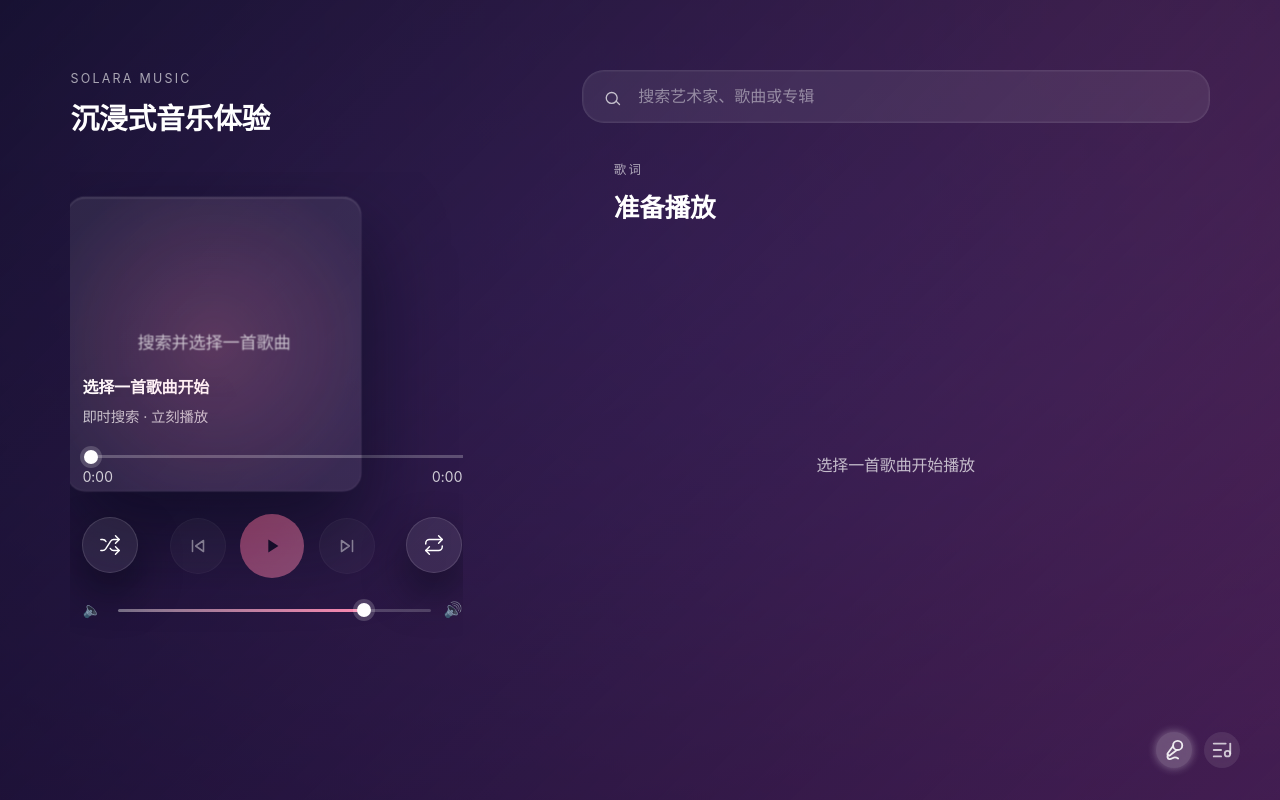
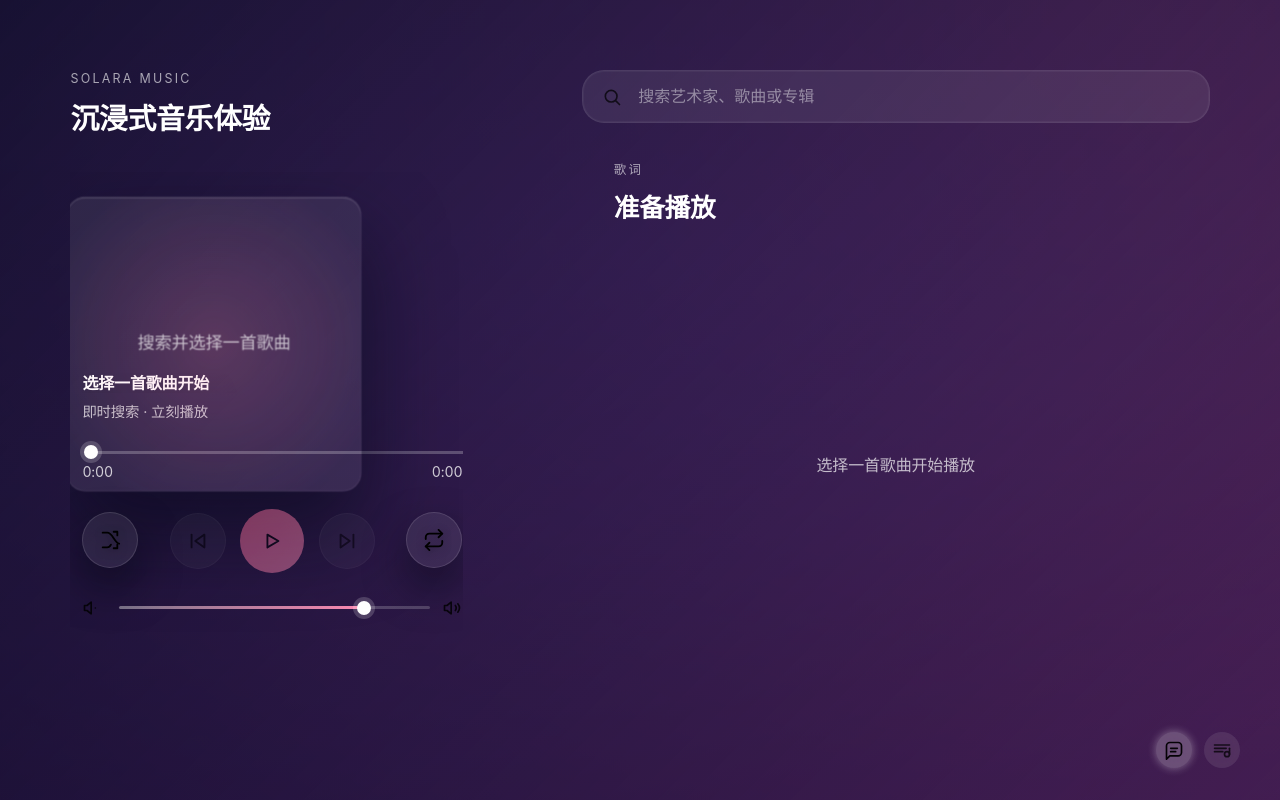
Before and after one commit to akudamatata/Solara-Apple-Music-Version, a React (Vite) app: page / in a window 1280 px wide. Built offline with nearby package versions, Linux system fonts and the light colour scheme.

Commit message:
Replace lucide icons with Apple Music SVG assets

```diff
--- a/package.json
+++ b/package.json
@@ -10,7 +10,6 @@
     "preview": "vite preview"
   },
   "dependencies": {
-    "lucide-react": "^0.545.0",
     "react": "^19.2.0",
     "react-dom": "^19.2.0"
   },
--- a/src/App.css
+++ b/src/App.css
@@ -73,6 +73,43 @@
   clip: rect(0, 0, 0, 0);
   white-space: nowrap;
   border: 0;
+}
+
+.icon {
+  display: block;
+  width: 22px;
+  height: 22px;
+  flex-shrink: 0;
+  user-select: none;
+}
+
+.control-icon {
+  width: 22px;
+  height: 22px;
+  filter: drop-shadow(0 2px 4px rgba(0, 0, 0, 0.32));
+}
+
+.play-toggle .control-icon {
+  width: 26px;
+  height: 26px;
+}
+
+.search-icon {
+  width: 20px;
+  height: 20px;
+  opacity: 0.7;
+}
+
+.volume-icon {
+  width: 20px;
+  height: 20px;
+  opacity: 0.82;
+}
+
+.quick-toggle-icon {
+  width: 20px;
+  height: 20px;
+  opacity: 0.78;
 }
 
 .app-backdrop {
@@ -375,7 +412,7 @@
   z-index: -1;
 }
 
-.control-button svg {
+.control-button .icon {
   width: 22px;
   height: 22px;
 }
@@ -398,8 +435,8 @@
   filter: drop-shadow(0 0 6px var(--accent-color));
 }
 
-.control-button.active svg {
-  color: inherit;
+.control-button.active .control-icon {
+  filter: drop-shadow(0 0 10px var(--accent-soft));
 }
 
 .control-button:disabled {
@@ -408,6 +445,10 @@
   transform: none;
   box-shadow: none;
   border-color: rgba(255, 255, 255, 0.08);
+}
+
+.control-button:disabled .control-icon {
+  filter: none;
 }
 
 .play-toggle {
@@ -491,6 +532,11 @@
   outline-offset: 3px;
 }
 
+.bottom-right button:hover .quick-toggle-icon,
+.bottom-right button.active .quick-toggle-icon {
+  opacity: 1;
+}
+
 .player-volume {
   grid-column: content-start / content-end;
   display: grid;
@@ -503,13 +549,6 @@
 
 .volume-slider {
   width: 100%;
-}
-
-.vol-min,
-.vol-max {
-  font-size: 0.95rem;
-  line-height: 1;
-  display: inline-flex;
 }
 
 .lyrics-placeholder {
@@ -559,12 +598,6 @@
   max-width: none;
   align-self: stretch;
   margin: 0;
-}
-
-.search-bar svg {
-  width: 20px;
-  height: 20px;
-  opacity: 0.7;
 }
 
 .search-bar input {
@@ -738,7 +771,7 @@
   transition: background 0.2s ease, color 0.2s ease, box-shadow 0.2s ease;
 }
 
-.segment svg {
+.segment .icon {
   width: 18px;
   height: 18px;
   opacity: 0.75;
--- a/src/App.tsx
+++ b/src/App.tsx
@@ -1,6 +1,5 @@
 import { useCallback, useEffect, useMemo, useRef, useState } from 'react'
 import type { CSSProperties } from 'react'
-import { ListMusic, Mic2, Repeat, Repeat1, Shuffle } from 'lucide-react'
 import './App.css'
 import { mergeLyrics } from './utils/lyrics'
 import type { LyricLine } from './utils/lyrics'
@@ -182,56 +181,31 @@ const formatTime = (value: number) => {
   return `${minutes}:${seconds.toString().padStart(2, '0')}`
 }
 
-const SearchIcon = () => (
-  <svg viewBox="0 0 24 24" aria-hidden="true">
-    <path
-      d="M21 21l-4.35-4.35m1.52-3.79a6.54 6.54 0 11-13.07 0 6.54 6.54 0 0113.07 0z"
-      fill="none"
-      stroke="currentColor"
-      strokeWidth="1.6"
-      strokeLinecap="round"
-      strokeLinejoin="round"
-    />
-  </svg>
+type IconProps = {
+  name: string
+  alt?: string
+  className?: string
+}
+
+const Icon = ({ name, alt = '', className }: IconProps) => (
+  <img
+    src={`/icons/${name}.svg`}
+    alt={alt}
+    className={className}
+    aria-hidden={alt === '' ? true : undefined}
+    draggable={false}
+  />
 )
 
-const PlayIcon = () => (
-  <svg viewBox="0 0 24 24" aria-hidden="true">
-    <path d="M8 5v14l11-7z" fill="currentColor" />
-  </svg>
-)
+const SearchIcon = () => <Icon name="search" className="icon search-icon" />
 
-const PauseIcon = () => (
-  <svg viewBox="0 0 24 24" aria-hidden="true">
-    <path d="M7 5h3v14H7zm7 0h3v14h-3z" fill="currentColor" />
-  </svg>
-)
+const PlayIcon = () => <Icon name="play" className="icon control-icon" />
 
-const PrevIcon = () => (
-  <svg viewBox="0 0 24 24" aria-hidden="true">
-    <path
-      d="M6 6v12M18 6l-8.5 6L18 18V6z"
-      fill="none"
-      stroke="currentColor"
-      strokeWidth="1.7"
-      strokeLinecap="round"
-      strokeLinejoin="round"
-    />
-  </svg>
-)
+const PauseIcon = () => <Icon name="pause" className="icon control-icon" />
 
-const NextIcon = () => (
-  <svg viewBox="0 0 24 24" aria-hidden="true">
-    <path
-      d="M18 6v12M6 6l8.5 6L6 18V6z"
-      fill="none"
-      stroke="currentColor"
-      strokeWidth="1.7"
-      strokeLinecap="round"
-      strokeLinejoin="round"
-    />
-  </svg>
-)
+const PrevIcon = () => <Icon name="prev" className="icon control-icon" />
+
+const NextIcon = () => <Icon name="next" className="icon control-icon" />
 
 const LoadingSpinner = () => (
   <span className="spinner" aria-hidden="true" />
@@ -929,7 +903,7 @@ function App() {
 
   const trimmedQuery = query.trim()
   const showSearchDropdown = trimmedQuery.length > 0
-  const RepeatIconComponent = repeatMode === 'one' ? Repeat1 : Repeat
+  const repeatIconName = repeatMode === 'one' ? 'repeat-one' : 'repeat'
   const shuffleLabel = isShuffle ? '关闭随机播放' : '开启随机播放'
   const repeatAriaLabel =
     repeatMode === 'none' ? '开启循环播放' : repeatMode === 'all' ? '切换为单曲循环' : '关闭循环播放'
@@ -991,7 +965,7 @@ function App() {
                 aria-pressed={isShuffle}
                 aria-label={shuffleLabel}
               >
-                <Shuffle strokeWidth={1.6} />
+                <Icon name="shuffle" className="icon control-icon" />
               </button>
               <div className="main-controls">
                 <button
@@ -1029,14 +1003,12 @@ function App() {
                 aria-label={repeatAriaLabel}
                 aria-pressed={repeatMode !== 'none'}
               >
-                <RepeatIconComponent strokeWidth={1.6} />
+                <Icon name={repeatIconName} className="icon control-icon" />
               </button>
             </div>
 
             <div className="player-volume volume-row">
-              <span className="vol-min" aria-hidden="true">
-                🔈
-              </span>
+              <Icon name="volume-1" className="icon volume-icon" />
               <input
                 type="range"
                 min={0}
@@ -1048,9 +1020,7 @@ function App() {
                 className="volume-slider"
                 style={volumeStyle}
               />
-              <span className="vol-max" aria-hidden="true">
-                🔊
-              </span>
+              <Icon name="volume-2" className="icon volume-icon" />
             </div>
           </div>
         </section>
@@ -1204,7 +1174,7 @@ function App() {
           aria-controls="panel-lyrics"
           title="歌词"
         >
-          <Mic2 size={22} aria-hidden="true" />
+          <Icon name="lyrics" className="icon quick-toggle-icon" />
           <span className="sr-only">显示歌词</span>
         </button>
         <button
@@ -1217,7 +1187,7 @@ function App() {
           aria-controls="panel-playlist"
           title="播放列表"
         >
-          <ListMusic size={22} aria-hidden="true" />
+          <Icon name="playlist" className="icon quick-toggle-icon" />
           <span className="sr-only">显示播放列表</span>
         </button>
       </div>
```
Also changed, not shown: 1 other file (tests, documents, lock files or other folders).
